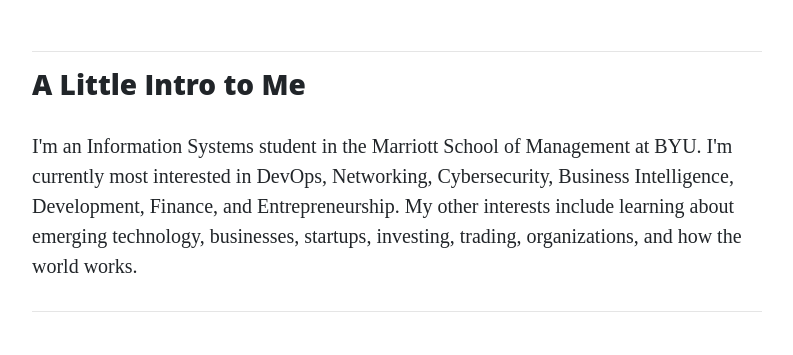
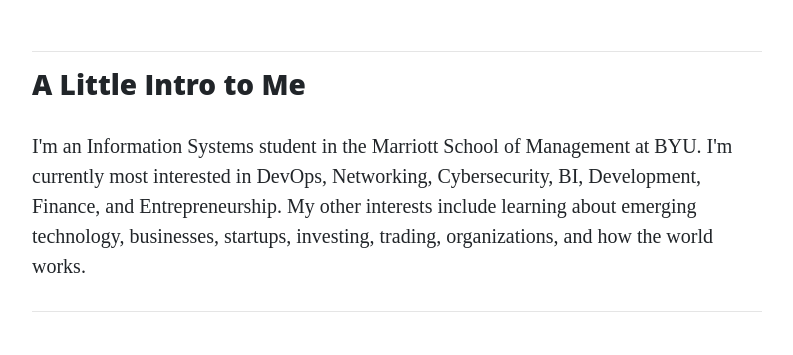
Before and after one commit to nash250/nash250.github.io, a plain HTML site: page index.html in a window 1280 px wide. Shown: the part 923-1278 px from the top of the page, without its empty margins (243-1036 px from the left). Drawn offline with nearby package versions, Linux system fonts and the light colour scheme; a web font is replaced by a local one.

Commit message:
Update index.html

```diff
--- a/index.html
+++ b/index.html
@@ -92,7 +92,7 @@
         </div><br>
         <hr>
             <h3>A Little Intro to Me</h3>
-            <p>I'm an Information Systems student in the Marriott School of Management at BYU. I'm currently most interested in DevOps, Networking, Cybersecurity, Business Intelligence, Development, Finance, and Entrepreneurship. My other interests include learning about emerging technology, businesses, startups, investing, trading, organizations, and how the world works.</p><hr><br>
+            <p>I'm an Information Systems student in the Marriott School of Management at BYU. I'm currently most interested in DevOps, Networking, Cybersecurity, BI, Development, Finance, and Entrepreneurship. My other interests include learning about emerging technology, businesses, startups, investing, trading, organizations, and how the world works.</p><hr><br>
             <h4 class="justify">What I will look like at your company:</h4>
             <img class="marginauto" src="startbootstrap-clean-blog-gh-pages/images/future.jpg" alt="Guy in suit walking in front of modern building" height="333" width="500"><br><br><br>
             <h4 class="justify">The future is bright!</h4>
```
